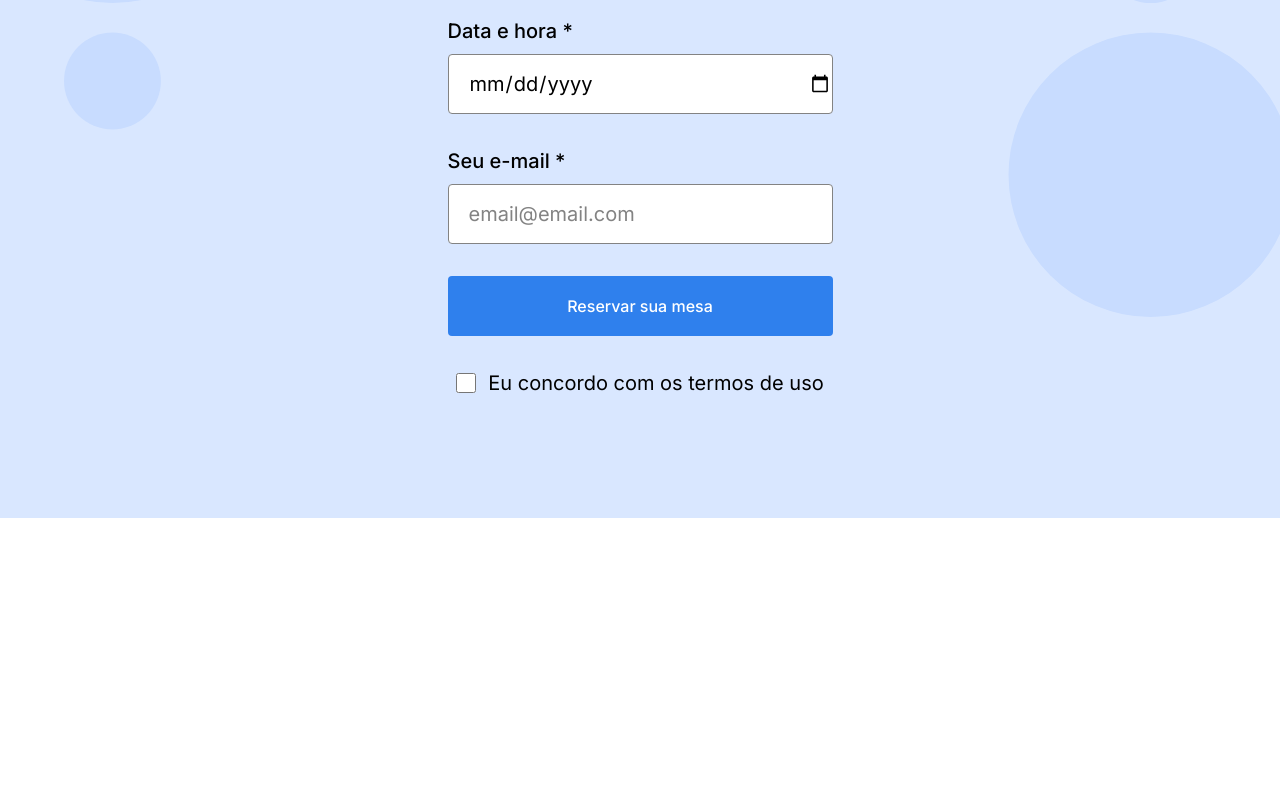
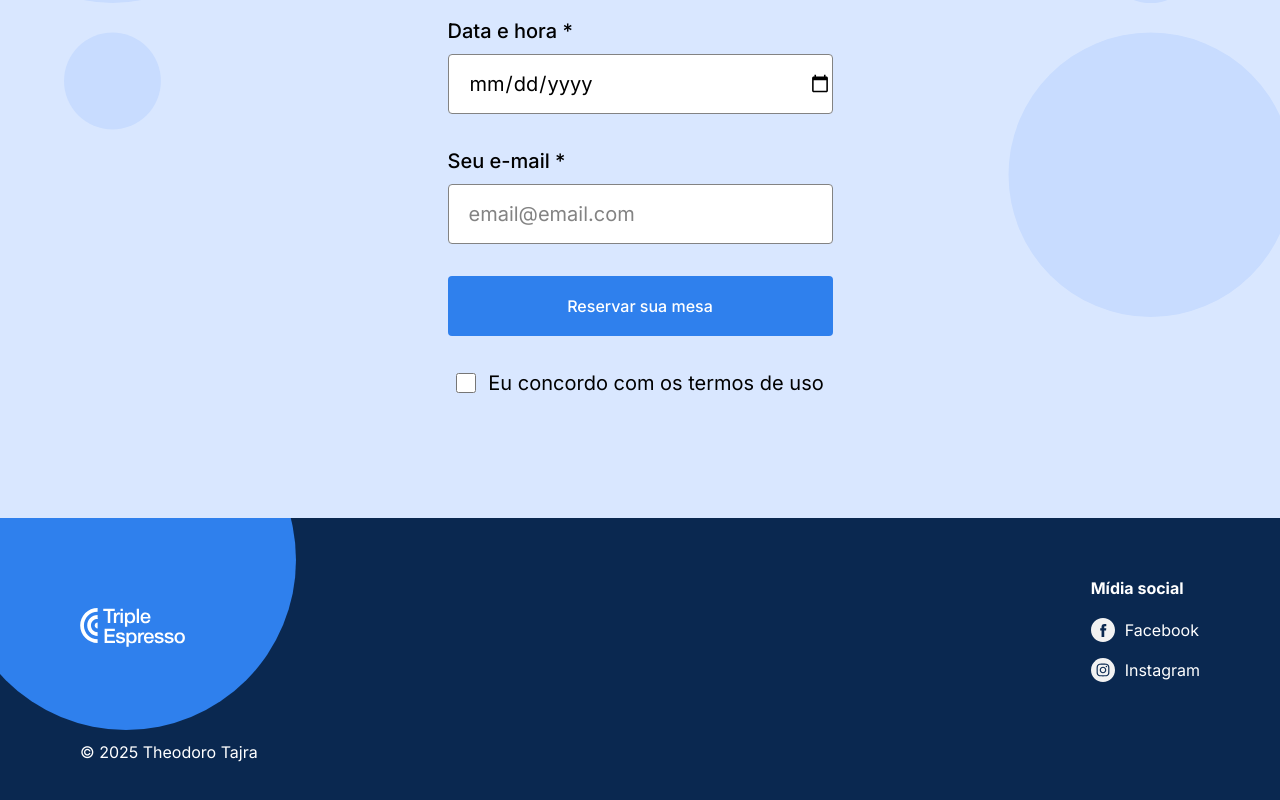
Before and after one commit to tajratheodoro/web_project_coffeeshop, a plain HTML site: page index.html in a window 1280 px wide. Shown: the part 2134-2934 px from the top of the page. Before the commit the page ends 2652 px from the top, so only its background shows below. Drawn offline with Linux system fonts and the light colour scheme.

Commit message:
footer html and css

```diff
--- a/blocks/footer.css
+++ b/blocks/footer.css
@@ -0,0 +1,90 @@
+.footer {
+  background-color: #0a2850;
+  padding: 60px 80px;
+  position: relative;
+  overflow: hidden;
+  color: #ffffff;
+  display: flex;
+  flex-direction: column;
+  justify-content: space-between;
+  min-height: 300px;
+  box-sizing: border-box;
+}
+
+.footer__content {
+  display: flex;
+  justify-content: space-between;
+  align-items: flex-start;
+  position: relative;
+  z-index: 2;
+}
+
+.footer__circle {
+  position: absolute;
+  top: -128px;
+  left: -44px;
+  width: 340px;
+  height: 340px;
+  background-color: #2f80ed;
+  border-radius: 50%;
+  z-index: 1;
+}
+
+.footer__logo {
+  height: 39px;
+  width: auto;
+  margin-top: 30px;
+}
+
+.footer__social {
+  display: flex;
+  flex-direction: column;
+  gap: 20px;
+}
+
+.footer__social-heading {
+  margin: 0;
+  font-family: "Inter", Arial, sans-serif;
+  font-weight: 700; /* Bold */
+  font-size: 16px;
+  line-height: 20px;
+}
+
+.footer__list {
+  list-style: none;
+  padding: 0;
+  margin: 0;
+  display: flex;
+  flex-direction: column;
+  gap: 16px;
+}
+
+.footer__social-link {
+  text-decoration: none;
+  color: #ffffff;
+  font-family: "Inter", Arial, sans-serif;
+  font-weight: 400;
+  font-size: 16px;
+  line-height: 20px;
+  display: flex;
+  align-items: center;
+  gap: 10px;
+}
+
+.footer__social-link:hover {
+  color: #c1c1c1;
+}
+
+.footer__social-icon {
+  width: 24px;
+  height: 24px;
+}
+
+.footer__copyright {
+  margin-top: 60px;
+  font-family: "Inter", Arial, sans-serif;
+  font-weight: 400;
+  font-size: 16px;
+  line-height: 20px;
+  text-align: left;
+}
--- a/index.html
+++ b/index.html
@@ -154,7 +154,45 @@
         </section>
       </main>
 
-      <footer class="footer" id="footer"></footer>
+      <footer class="footer" id="footer">
+        <div class="footer__circle"></div>
+
+        <div class="footer__content">
+          <img
+            src="./images/logo_coffeeshop_light.svg"
+            alt="Logo Triple Espresso"
+            class="footer__logo"
+          />
+
+          <div class="footer__social">
+            <h3 class="footer__social-heading">Mídia social</h3>
+            <ul class="footer__list">
+              <li class="footer__list-item">
+                <a href="#" class="footer__social-link">
+                  <img
+                    src="./images/facebook_white.svg"
+                    alt="Facebook"
+                    class="footer__social-icon"
+                  />
+                  Facebook
+                </a>
+              </li>
+              <li class="footer__list-item">
+                <a href="#" class="footer__social-link">
+                  <img
+                    src="./images/instagram_white.svg"
+                    alt="Instagram"
+                    class="footer__social-icon"
+                  />
+                  Instagram
+                </a>
+              </li>
+            </ul>
+          </div>
+        </div>
+
+        <p class="footer__copyright">&copy; 2025 Theodoro Tajra</p>
+      </footer>
     </div>
   </body>
 </html>
```
